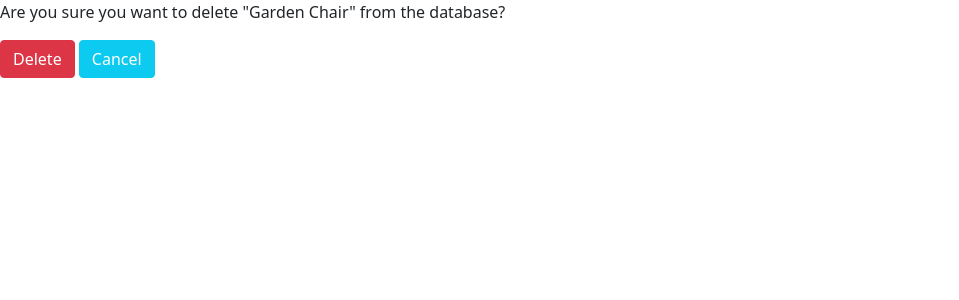
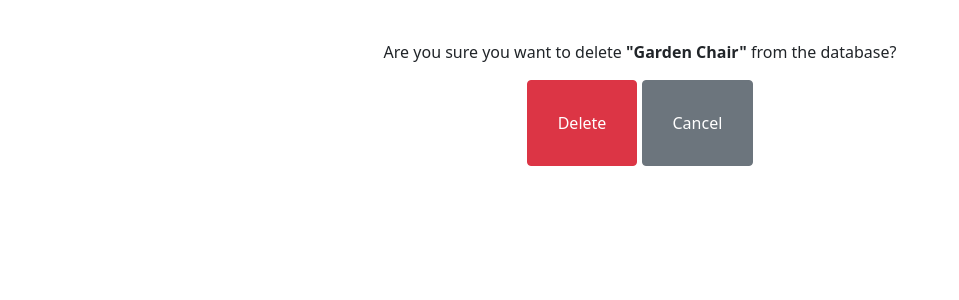
Before and after one commit to DaKSK/anadaStore, a Django app: page /products/delelete/8 in a window 1280 px wide. Shown: the part 72-372 px from the top of the page, without its empty margins (0-959 px from the left). Run offline with Django 3.2, Linux system fonts and the light colour scheme; data comes from the database, SQL or seed files in the repository; both versions use the stored data as it was after the commit; some libraries are stand-ins or nearby versions.

Commit message:
Improved Delete template

```diff
--- a/anadaStore/urls.py
+++ b/anadaStore/urls.py
@@ -24,6 +24,7 @@ import storeAnada.views
 urlpatterns = [
     # ADMIN
     path('admin/', admin.site.urls),
+    # USER
     # HOME
     path('', storeAnada.views.HomeView.as_view(), name='home'),
     # CATEGORIES
--- a/templates/products/product_delete.html
+++ b/templates/products/product_delete.html
@@ -3,12 +3,14 @@
     Delete Product {{ product.name }}
 {% endblock %}
     {% block content %}
-        <form method="POST">
+        <div class="container-fluid text-center" style="margin-top: 40px;">
+        <form class="container-lg" method="POST">
             {% csrf_token %}
             <p>
-                Are you sure you want to delete "{{ product.title }}" from the database?
+                Are you sure you want to delete <b>"{{ product.title }}"</b> from the database?
             </p>
-            <input type="submit" value="Delete" class="btn btn-danger">
-            <a class="btn btn-info btn-outline-info text-white" href="{% url 'product-list' %}">Cancel</a>
+            <input type="submit" value="Delete" class="btn btn-danger" style="padding: 30px;">
+            <a style="padding: 30px" class="btn btn-secondary" href="{% url 'product-list' %}" >Cancel</a>
         </form>
+        </div>
     {% endblock %}
```
Also changed, not shown: db.sqlite3.
